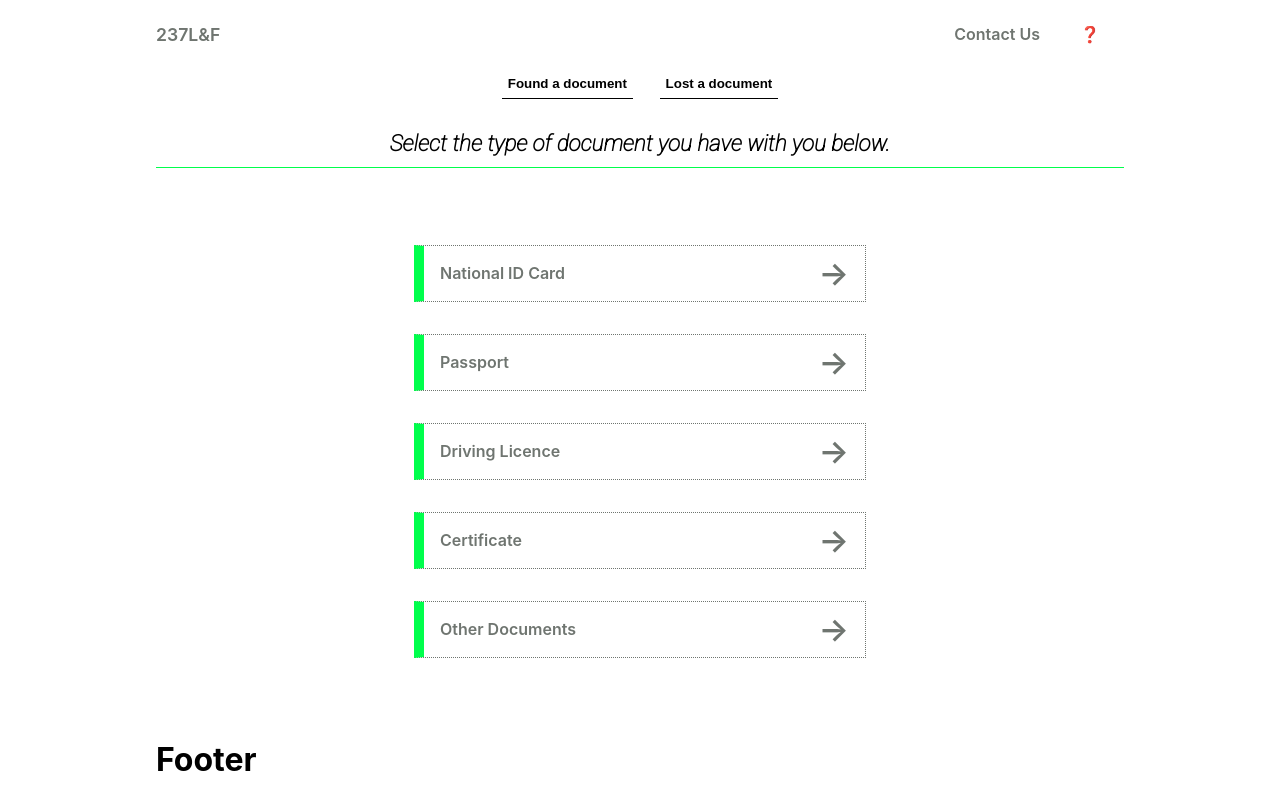
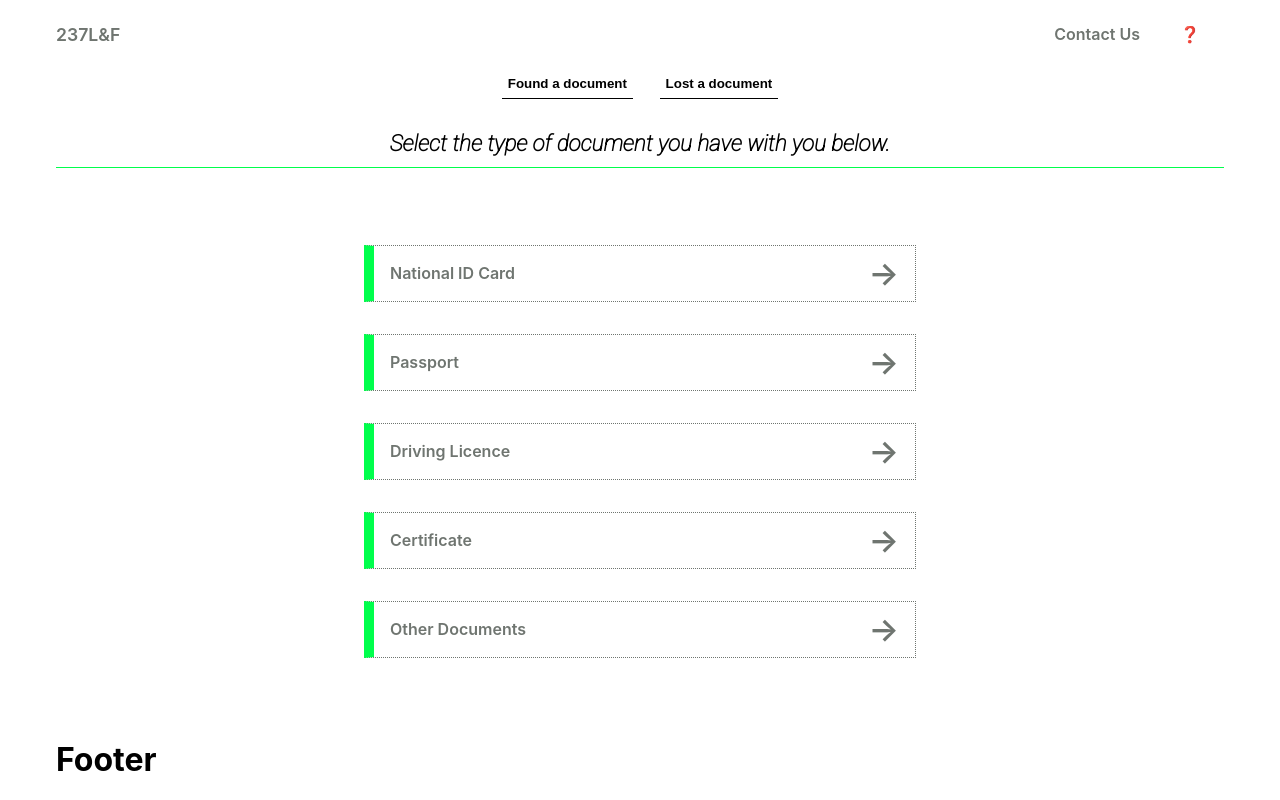
Before and after one commit to Chenwi32/237_lost_and_found, a Next.js app: page /found in a window 1280 px wide. Built offline with nearby package versions, Linux system fonts and the light colour scheme.

Commit message:
created an announcement component and changed how the results get diplayed

```diff
--- a/components/success.jsx
+++ b/components/success.jsx
@@ -18,6 +18,8 @@ const Success = ({ results }) => {
             <p>It is available for collection at {result.location}.</p>
             <p>You can call the following number: <br /> {result.contact} </p>
 
+            <hr />
+
             <p>Please let us know when you collect it and please don't forget to share the news about our plartform to help other people too.</p>
             <p>
               If you have any issues, please do not hesitate to <Link href='/contact'><a>contact</a></Link> us.
--- a/pages/found.jsx
+++ b/pages/found.jsx
@@ -3,7 +3,10 @@ import styles from "../styles/Home.module.css";
 
 const Found = () => {
   return (
-    <div>
+      <div>
+
+
+
       <h1 className="title">Select the type of document you have with you below.</h1>
 
       <ul className={`${styles.document_links} flex_col`}>
--- a/pages/nationalId.jsx
+++ b/pages/nationalId.jsx
@@ -61,9 +61,13 @@ const [message, setmessage] = useState('Your results will be displayed here')
 
       <Controls dataSearch={idSearch} />
 
-      {found.length === 0 ?
+      <div className="results_display">
+        {found.length === 0 ?
         <h2>{message }</h2>
       : found.length !== 0 ? <Success results={found} />: <h3>There was a mixup somewhere</h3>}
+      </div>
+
+
     </div>
   );
 };
--- a/styles/globals.css
+++ b/styles/globals.css
@@ -1,7 +1,7 @@
-:root{
-  --primary: #00FF4C;
-  --secondary: #FF0000;
-  --links: #6F7570;
+:root {
+  --primary: #00ff4c;
+  --secondary: #ff0000;
+  --links: #6f7570;
 }
 
 html,
@@ -10,45 +10,42 @@ body {
   margin: 0;
   font-family: -apple-system, BlinkMacSystemFont, Segoe UI, Roboto, Oxygen,
     Ubuntu, Cantarell, Fira Sans, Droid Sans, Helvetica Neue, sans-serif;
-
 }
 
 a {
   color: inherit;
   text-decoration: none;
-  transition: .4s;
+  transition: 0.4s;
   font-weight: 600;
   color: var(--links);
   font-size: 1.1rem;
 }
 
 a:hover {
-   color: var(--secondary);
+  color: var(--secondary);
 }
 
-p{
+p {
   font-weight: 600;
   line-height: 1.5;
-  word-spacing: .1em;
-  letter-spacing: .1em;
+  word-spacing: 0.1em;
+  letter-spacing: 0.1em;
 }
 
-button{
- cursor: pointer;
+button {
+  cursor: pointer;
 }
 
-hr{
-  border: .5px dotted var(--primary);
+hr {
+  border: 0.5px dotted var(--primary);
 }
 
 * {
   box-sizing: border-box;
 }
 
-
-
-.container{
-  max-width: 1000px;
+.container {
+  max-width: 1200px;
   min-height: 100vh;
   margin: auto;
   display: flex;
@@ -57,23 +54,28 @@ hr{
   padding: 0 1em;
 }
 
-.main_content{
-  flex: .8;
+.secondary-container {
+  max-width: 1000px;
+  margin: auto;
+  align-items: flex-start;
 }
 
+.main_content {
+  flex: 0.8;
+}
 
 /* Utilities */
 
-.title{
+.title {
   font-size: 1.4rem;
-  font-family: 'Roboto', sans-serif;
+  font-family: "Roboto", sans-serif;
   border-bottom: 1px solid var(--primary);
-  padding-bottom: .5em;
+  padding-bottom: 0.5em;
   margin-bottom: 2em;
   text-align: center;
 }
 
-.btn{
+.btn {
   background-color: var(--primary);
   color: #fff;
   border: none;
@@ -83,7 +85,7 @@ hr{
   width: 150px;
 }
 
-.btn2{
+.btn2 {
   background-color: inherit;
   border: 1px inset var(--secondary);
   border-radius: 5px;
@@ -93,33 +95,62 @@ hr{
   width: 150px;
 }
 
-.flex{
+.flex {
   display: flex;
   align-items: center;
 }
 
-.main_input{
-  font-size: 1.3rem;
+.main_input {
+  font-size: 1rem;
   font-weight: 600;
-  font-family: 'Roboto', sans-serif;
-  padding: .5em;
-  width: 70%;
+  font-family: "Roboto", sans-serif;
+  padding: 0.3em;
+  width: 90%;
   outline: none;
-  margin: auto;
+  border-radius: 5px;
 }
 
-.main_input:focus{
-    border: 2px solid var(--primary);
+.main_input:focus {
+  border: 2px solid var(--primary);
 }
 
-.flex_col{
+.flex_col {
   display: flex;
   flex-direction: column;
+}
 
+.results_display,
+.announcement {
+  box-shadow: 0 0 10px rgba(0, 0, 0, 0.589);
+  padding: 0.01rem 0.8em;
+  border-radius: 5px;
+}
+
+
+.announcement p{
+  line-height: unset;
+  word-spacing: 0.1em;
+  letter-spacing: 0.1em;
+}
+
+.results_display {
+  margin-top: 1.5em;
 }
 
 @media (min-width: 800px) {
-  body{
+  body {
     font-size: 1rem;
   }
 }
+
+@media (min-width: 600px) {
+  .main_input {
+    font-size: 1.3rem;
+    font-weight: 600;
+    font-family: "Roboto", sans-serif;
+    padding: 0.5em;
+    width: 70%;
+    outline: none;
+    margin: auto;
+  }
+}
```
Also changed, not shown: components/Announcement.jsx (added, +9 -0 lines), pages/nationalIdCollection.jsx (+4 -3 lines).
